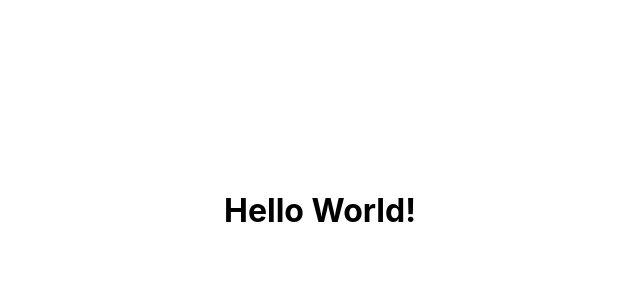
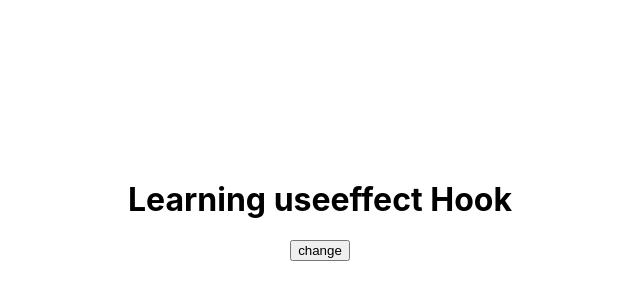
Before and after one commit to amit-negi-23/React-Hooks, a React (Create React App) app: page / in a window 1280 px wide. Shown: the part 190-490 px from the top of the page, without its empty margins (320-960 px from the left). Built offline with nearby package versions, Linux system fonts and the light colour scheme.

Commit message:
Example 1: useEffect()

```diff
--- /dev/null
+++ b/src/2_useEffect/learningHook.jsx
@@ -0,0 +1,16 @@
+import React, { useEffect, useState } from "react";
+
+export default function Learning_useEffect() {
+  const [count, setCount] = useState(1);
+
+  useEffect(()=>{
+    console.log("i am working well: ",count)
+  });
+
+  return (
+    <>
+      <h1>Learning useeffect Hook</h1>
+      <button onClick={() => {setCount(count + 1)}}> change </button>
+    </>
+  );
+}
--- a/src/App.js
+++ b/src/App.js
@@ -1,9 +1,10 @@
+import Learning_useEffect from "./2_useEffect/learningHook";
 import "./App.css";
 
 function App() {
   return (
     <div className="container">
-        <h1>Hello World!</h1>
+        <Learning_useEffect/>
     </div>
   );
 }
--- a/src/index.js
+++ b/src/index.js
@@ -5,7 +5,7 @@ import App from './App';
 
 const root = ReactDOM.createRoot(document.getElementById('root'));
 root.render(
-  <React.StrictMode>
+  // <React.StrictMode>
     <App />
-  </React.StrictMode>
+  // </React.StrictMode>
 );
```
Also changed, not shown: 1 other file (tests, documents, lock files or other folders).
